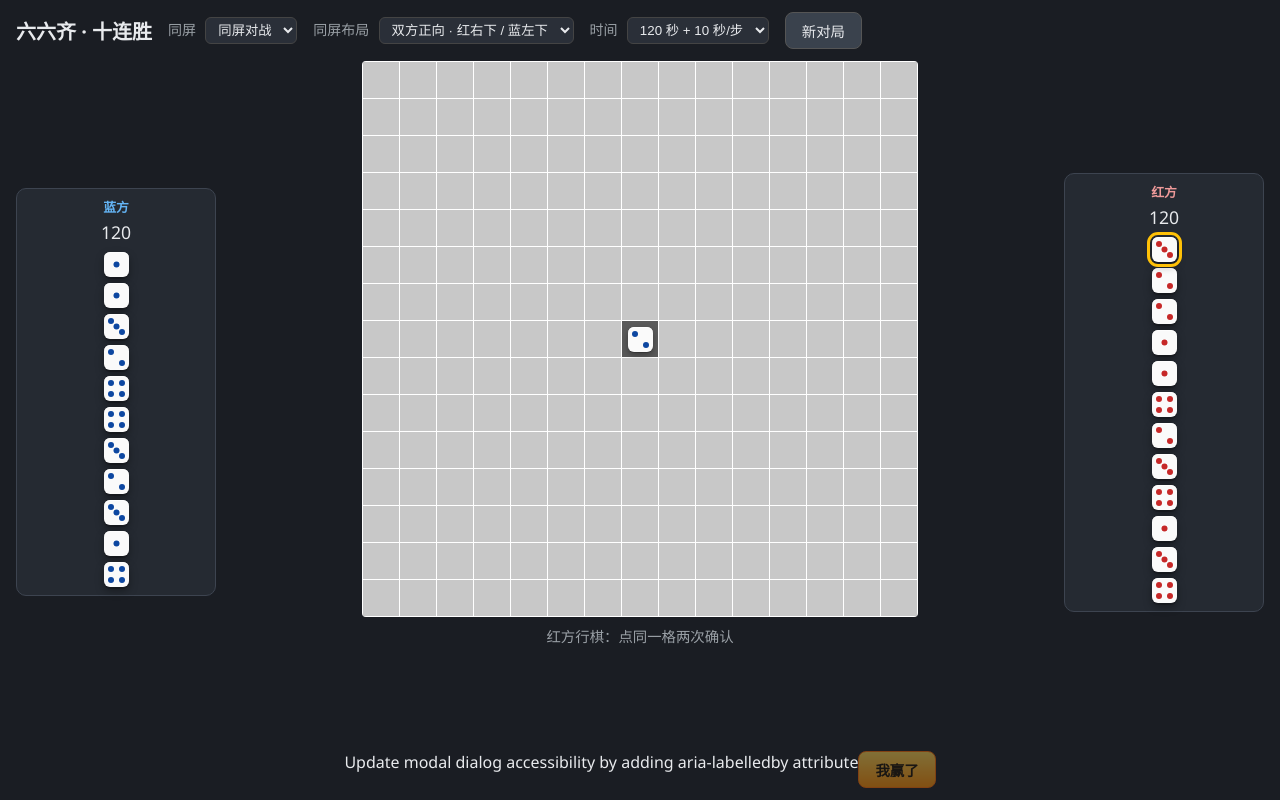
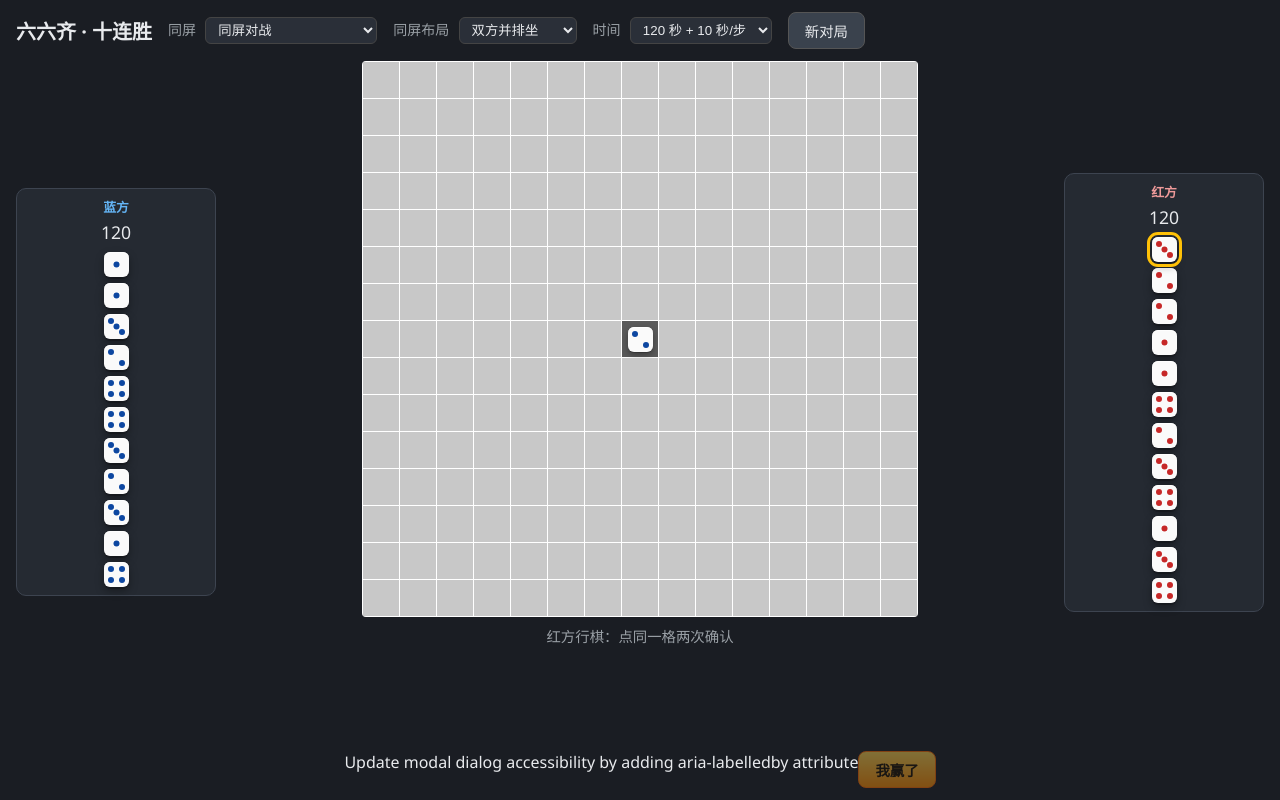
Before and after one commit to lalahaook/-repository, a plain HTML site: page index.html in a window 1280 px wide. Drawn offline with Linux system fonts and the light colour scheme.

Commit message:
更新游戏

```diff
--- a/index.html
+++ b/index.html
@@ -14,13 +14,13 @@
         <label>同屏
           <select id="battleMode">
             <option value="same">同屏对战</option>
-            <option value="dual">双机对战</option>
+            <option value="dual">双机对战（暂未实现）</option>
           </select>
         </label>
         <label class="same-only">同屏布局
           <select id="screenMode">
-            <option value="1">双方正向 · 红右下 / 蓝左下</option>
-            <option value="2">蓝方旋转 180°</option>
+            <option value="1">双方并排坐</option>
+            <option value="2">双方面对面坐</option>
           </select>
         </label>
         <label>时间
```
